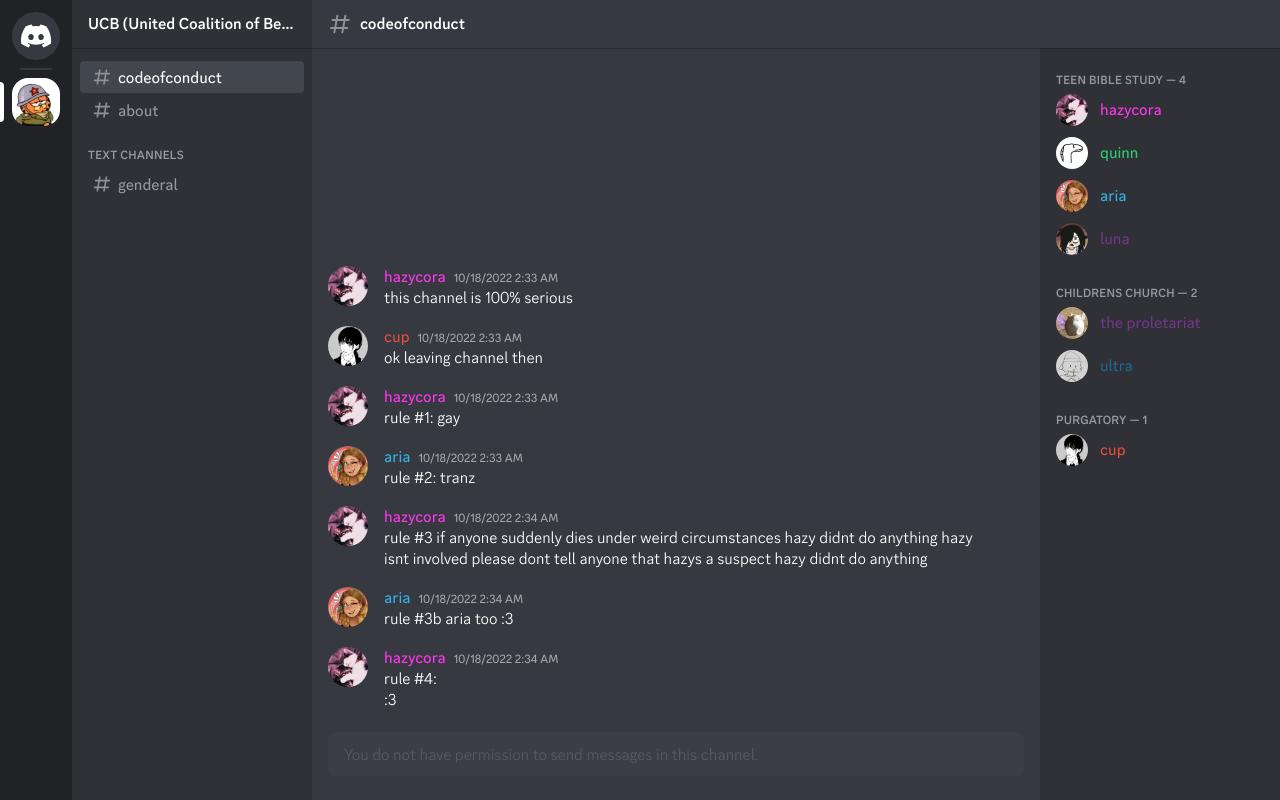
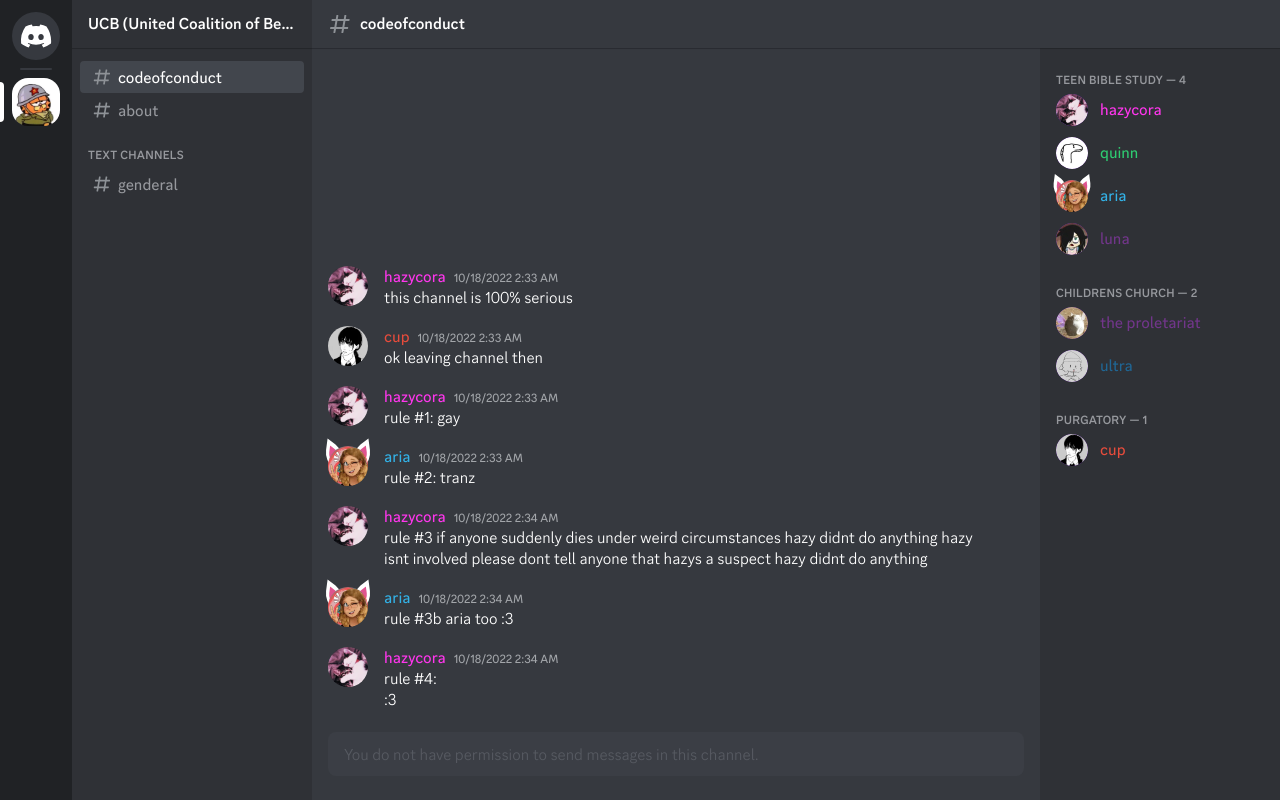
Before and after one commit to bestiesgc/besties.house, a SvelteKit app: page /codeofconduct in a window 1280 px wide. Built offline with nearby package versions, Linux system fonts and the light colour scheme.

Commit message:
Add avatar decorations (cat ears / blunt)

```diff
--- a/src/app.postcss
+++ b/src/app.postcss
@@ -324,6 +324,19 @@ heading {
     background-color: rgba(79,84,92,0.4);
 }
 
+.avatar {
+    position: relative;
+}
+
+.avatar-img {
+    position: absolute;
+    top: 0;
+    bottom: 0;
+    left: 0;
+    right: 0;
+    border-radius: 100%;
+}
+
 .member-avatar {
     width: 32px;
     height: 32px;
@@ -377,7 +390,6 @@ heading {
     width: 80px;
     height: 80px;
     border-radius: 100%;
-    overflow: hidden;
     border: 6px solid var(--popout-bg);
     position: absolute;
     top: 10px;
@@ -499,16 +511,18 @@ heading {
     margin-top: 17px;
 }
 
-.message-author-avatar {
+.message-author-avatar-button {
     position: absolute;
     left: 16px;
     width: 40px;
     height: 40px;
-    background-color: rebeccapurple;
-    border-radius: 100%;
-    overflow: hidden;
     cursor: pointer;
     top: 0;
+}
+
+.message-author-avatar {
+    width: 40px;
+    height: 40px;
 }
 
 .message-header {
@@ -758,3 +772,87 @@ heading {
     width: 1px;
     overflow: hidden !important;
 }
+
+
+@keyframes wobble {
+    0% {
+        transform: rotate(-5deg);
+    }
+    50% {
+        transform: rotate(5deg);
+    }
+    100% {
+        transform: rotate(-5deg);
+    }
+}
+
+.blunt {
+    position: absolute;
+    left: 51%;
+    top: 50%;
+    width: 70%;
+    transform-origin: top left;
+    animation-name: wobble;
+    animation-duration: 5s;
+    animation-iteration-count: infinite;
+    z-index: 2;
+    pointer-events: none;
+}
+
+.cat {
+    color: white;
+    overflow: unset;
+    background-color: unset !important;
+}
+.cat .avatar-img {
+    border-radius: 100%;
+    z-index: 1;
+    position: absolute;
+    left: 0;
+    right: 0;
+    top: 0;
+    bottom: 0;
+}
+
+@keyframes earwiggleleft {
+    from { transform: rotate(37.6deg) skew(30deg); }
+    25% { transform: rotate(10deg) skew(30deg); }
+    50% { transform: rotate(20deg) skew(30deg); }
+    75% { transform: rotate(0deg) skew(30deg); }
+    to { transform: rotate(37.6deg) skew(30deg); }
+}
+
+@keyframes earwiggleright {
+    from { transform: rotate(-37.6deg) skew(-30deg); }
+    30% { transform: rotate(-10deg) skew(-30deg); }
+    55% { transform: rotate(-20deg) skew(-30deg); }
+    75% { transform: rotate(-0deg) skew(-30deg); }
+    to { transform: rotate(-37.6deg) skew(-30deg); }
+}
+
+.cat::before, .cat::after {
+    position: absolute;
+    background: #df548f;
+    border: solid 4px currentColor;
+    box-sizing: border-box;
+    content: '';
+    display: inline-block;
+    width: 50%;
+    height: 50%;
+}
+.cat::before {
+    left: -4px;
+    border-radius: 0 75% 75%;
+    transform: rotate(37.5deg) skew(30deg);
+}
+.cat::after {
+    right: -4px;
+    border-radius: 75% 0 75% 75%;
+    transform: rotate(-37.5deg) skew(-30deg);
+}
+.cat:hover::before {
+    animation: earwiggleleft 1s infinite;
+}
+.cat:hover::after {
+    animation: earwiggleright 1s infinite;
+}
--- a/src/lib/Attachment.svelte
+++ b/src/lib/Attachment.svelte
@@ -7,7 +7,6 @@
 	let showFullView = false
 	let fullViewElem
 	function toggleFullView(e) {
-		if (e.key&&e.key!='Enter') return
 		showFullView = !showFullView
 	}
 	function onFullViewClickout(e) {
@@ -42,6 +41,6 @@
 <!-- there is an event listener added to check for the escape key! -->
 <!-- svelte-ignore a11y-click-events-have-key-events -->
 <div transition:fade={{duration: 100}} class="attachment-full-view" bind:this={fullViewElem} on:click={onFullViewClickout}>
-	<img transition:scale={{start: 0.5, duration: 100}} src="{attachment.url}" alt="{attachment.alt}">
+	<img transition:scale={{start: 0.9, duration: 100}} src="{attachment.url}" alt="{attachment.alt}">
 </div>
 {/if}
--- /dev/null
+++ b/src/lib/Avatar.svelte
@@ -0,0 +1,18 @@
+<script>
+	import ImgAndFallback from '$lib/ImgAndFallback.svelte'
+	export let member
+	let classList = ''
+	classList += ' avatar'
+	export {classList as class}
+</script>
+
+<div style:--member-color={member.color} class="{classList}" class:cat={member.isCat} aria-hidden="true">
+	{#if member.avatar}
+		<ImgAndFallback class="avatar-img" src="{member.avatar}" alt="">
+			<div class="avatar-img" style="background-color: var(--member-color); position: absolute; top: 0; bottom: 0; left: 0; right: 0;"></div>
+		</ImgAndFallback>
+	{/if}
+	{#if member.blunt}
+		<img src="/blunt.png" alt="" class="blunt">
+	{/if}
+</div>
--- /dev/null
+++ b/src/lib/ImgAndFallback.svelte
@@ -0,0 +1,30 @@
+<script>
+    import { onMount } from 'svelte'
+
+	let imgElem
+	let blobUrl
+
+	let loaded = false
+
+	let classList
+
+	export let src
+	export let alt
+	export {classList as class}
+
+	onMount(async () => {
+		if (loaded) return
+		const response = await fetch(src)
+		if (loaded) return
+		const blob = await response.blob()
+		blobUrl = URL.createObjectURL(blob)
+		loaded = true
+	})
+</script>
+
+<div class="img">
+	{#if !loaded}
+		<slot></slot>
+	{/if}
+	<img bind:this={imgElem} src={blobUrl||src} {alt} class={classList} class:unloaded={!loaded} on:load={e => loaded = true}>
+</div>
--- a/src/lib/Member.svelte
+++ b/src/lib/Member.svelte
@@ -1,6 +1,7 @@
 <script>
     export let member
     import MemberPopout from '$lib/MemberPopout.svelte'
+    import Avatar from '$lib/Avatar.svelte'
     let popoutOpen = false
     function onMemberClick() {
         popoutOpen = !popoutOpen
@@ -10,11 +11,7 @@
 
 <button on:click={onMemberClick} bind:this={fromElement} class="member-item-wrapper" style={member.style||null}>
     <div class="member-item">
-        <div style:background-color={member.color} class="member-avatar" aria-hidden="true">
-            {#if member.avatar}
-                <img src="{member.avatar}" alt="">
-            {/if}
-        </div>
+        <Avatar {member} class="member-avatar"></Avatar>
         <div class="member-content">
             <div class="member-name" style:color={member.color}>{member.name}</div>
             {#if member.status}
--- a/src/lib/MemberPopout.svelte
+++ b/src/lib/MemberPopout.svelte
@@ -2,6 +2,7 @@
 	import { fade, fly } from 'svelte/transition'
     import { onMount, createEventDispatcher } from 'svelte'
 	import BasicMarkdown from '$lib/BasicMarkdown.svelte'
+	import Avatar from '$lib/Avatar.svelte'
 	import { afterNavigate } from '$app/navigation'
 
 	const dispatch = createEventDispatcher()
@@ -73,9 +74,7 @@
 	{#if done}
 		<div class="member-popout" transition:fly={transition} bind:this={popoutElem} style={member.style||null}>
 			<div class="member-popout-banner" style:background-color={member.color}></div>
-			<div class="member-popout-avatar" aria-hidden="true">
-				<img src="{member.avatar}" alt="">
-			</div>
+			<Avatar class="member-popout-avatar" {member}></Avatar>
 			<div class="member-popout-info">
 				<h1 class="member-popout-name">{member.name}</h1>
 				{#if member.status}
--- a/src/lib/Message.svelte
+++ b/src/lib/Message.svelte
@@ -2,6 +2,7 @@
 	import { fly } from 'svelte/transition'
 	import Timestamp from '$lib/Timestamp.svelte'
 	import Attachment from '$lib/Attachment.svelte'
+    import Avatar from '$lib/Avatar.svelte'
 	import BasicMarkdown from '$lib/BasicMarkdown.svelte'
 	import MemberPopout from '$lib/MemberPopout.svelte'
 	export let full = true
@@ -26,11 +27,9 @@
 		{/if}
 	</h3>
 	{#if full}
-		<div style:background-color={message.author.color} class="message-author-avatar" bind:this={messageAvatar} on:click={onMemberClick} aria-hidden="true">
-			{#if message.author.avatar}
-				<img src="{message.author.avatar}" alt="">
-			{/if}
-		</div>
+		<button class="message-author-avatar-button" on:click={onMemberClick} bind:this={messageAvatar}>
+			<Avatar member={message.author} class="message-author-avatar"></Avatar>
+		</button>
 	{/if}
 	<div class="message-content"><BasicMarkdown text={message.content??''}></BasicMarkdown></div>
 	{#if message.attachments}
--- a/src/lib/guild-data.js
+++ b/src/lib/guild-data.js
@@ -32,6 +32,7 @@ export const members = [
 			mastodon: 'https://fuckgov.org/web/@a',
 			lastfm: 'tacohitbox'
 		},
+		isCat: true,
 		group: 'teen bible study',
 		avatar: '/avatars/aria.webp',
 		color: '#33b2e7',
```
Also changed, not shown: src/lib/stories.js, static/blunt.png (added).
